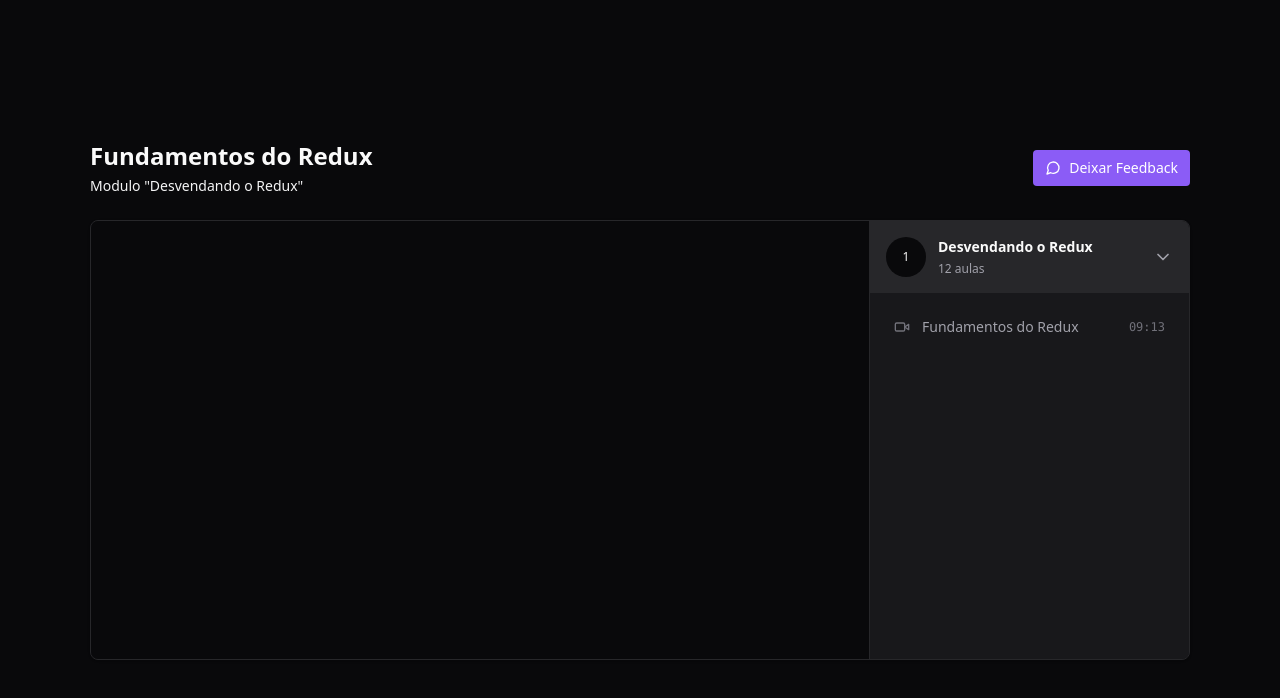
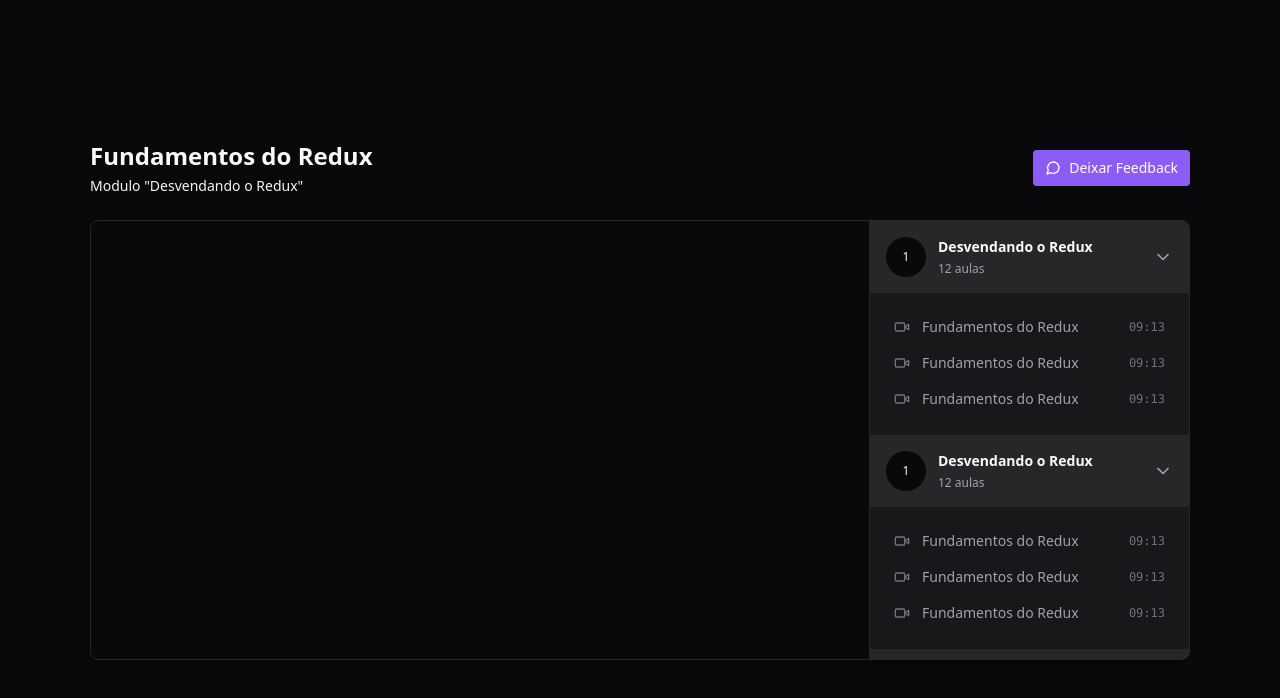
Before and after one commit to harielSantana/react-redux-zustand, a React (Vite) app: page / in a window 1280 px wide. Shown: the top 698 px of the page. Built offline with nearby package versions, Linux system fonts and the light colour scheme.

Commit message:
feat: Scrollbar na sidebar

```diff
--- a/package.json
+++ b/package.json
@@ -28,6 +28,7 @@
     "eslint-plugin-react-hooks": "^4.6.0",
     "eslint-plugin-react-refresh": "^0.4.3",
     "postcss": "^8.4.27",
+    "tailwind-scrollbar": "^3.0.4",
     "tailwindcss": "^3.3.3",
     "typescript": "^5.0.2",
     "vite": "^4.4.5"
--- a/src/pages/player.tsx
+++ b/src/pages/player.tsx
@@ -16,7 +16,8 @@
           Deixar Feedback
         </button>
       </div>
-      <main className="relative flex overflow-hidden rounded-lg border border-zinc-800 bg-zinc-900 shadow">
+
+      <main className="relative flex overflow-hidden rounded-lg border border-zinc-800 bg-zinc-900 shadow pr-80">
         <div className="flex-1">
           <div className="w-full bg-zinc-950 aspect-video">
             <ReactPlayer
@@ -27,7 +28,7 @@
             />
           </div>
         </div>
-        <aside className="w-80 border-l border-zinc-800 bg-zinc-900 ">
+        <aside className="w-80 absolute top-0 bottom-0 right-0 border-l border-zinc-800 bg-zinc-900 divide-y-2 divide-zinc-900 overflow-y-scroll scrollbar scrollbar-thin scrollbar-track-zinc-950 scrollbar-thumb-zinc-950">
           <div>
             <button className="flex w-full items-center gap-3 bg-zinc-800 p-4">
               <div className="flex h-10 w-10 rounded-full items-center justify-center bg-zinc-950 text-xs">
@@ -46,8 +47,82 @@
                 <span>Fundamentos do Redux</span>
                 <span className="ml-auto font-mono text-xs text-zinc-500">09:13</span>
               </button>
+              <button className="flex items-center gap-3 text-sm text-zinc-400">
+                <Video className="w-4 h-4 text-zinc-500" />
+                <span>Fundamentos do Redux</span>
+                <span className="ml-auto font-mono text-xs text-zinc-500">09:13</span>
+              </button>
+              <button className="flex items-center gap-3 text-sm text-zinc-400">
+                <Video className="w-4 h-4 text-zinc-500" />
+                <span>Fundamentos do Redux</span>
+                <span className="ml-auto font-mono text-xs text-zinc-500">09:13</span>
+              </button>
+            </nav>
 
+          </div>
+
+          <div>
+            <button className="flex w-full items-center gap-3 bg-zinc-800 p-4">
+              <div className="flex h-10 w-10 rounded-full items-center justify-center bg-zinc-950 text-xs">
+                1
+              </div>
+              <div className="flex flex-col gap-1 text-left">
+                <strong className="text-sm">Desvendando o Redux</strong>
+                <span className="text-xs text-zinc-400"> 12 aulas</span>
+              </div>
+              <ChevronDown className="w-5 h-5 ml-auto text-zinc-400" />
+            </button>
+
+            <nav className="relative flex flex-col gap-4 p-6">
+              <button className="flex items-center gap-3 text-sm text-zinc-400">
+                <Video className="w-4 h-4 text-zinc-500" />
+                <span>Fundamentos do Redux</span>
+                <span className="ml-auto font-mono text-xs text-zinc-500">09:13</span>
+              </button>
+              <button className="flex items-center gap-3 text-sm text-zinc-400">
+                <Video className="w-4 h-4 text-zinc-500" />
+                <span>Fundamentos do Redux</span>
+                <span className="ml-auto font-mono text-xs text-zinc-500">09:13</span>
+              </button>
+              <button className="flex items-center gap-3 text-sm text-zinc-400">
+                <Video className="w-4 h-4 text-zinc-500" />
+                <span>Fundamentos do Redux</span>
+                <span className="ml-auto font-mono text-xs text-zinc-500">09:13</span>
+              </button>
             </nav>
+
+          </div>
+
+          <div>
+            <button className="flex w-full items-center gap-3 bg-zinc-800 p-4">
+              <div className="flex h-10 w-10 rounded-full items-center justify-center bg-zinc-950 text-xs">
+                1
+              </div>
+              <div className="flex flex-col gap-1 text-left">
+                <strong className="text-sm">Desvendando o Redux</strong>
+                <span className="text-xs text-zinc-400"> 12 aulas</span>
+              </div>
+              <ChevronDown className="w-5 h-5 ml-auto text-zinc-400" />
+            </button>
+
+            <nav className="relative flex flex-col gap-4 p-6">
+              <button className="flex items-center gap-3 text-sm text-zinc-400">
+                <Video className="w-4 h-4 text-zinc-500" />
+                <span>Fundamentos do Redux</span>
+                <span className="ml-auto font-mono text-xs text-zinc-500">09:13</span>
+              </button>
+              <button className="flex items-center gap-3 text-sm text-zinc-400">
+                <Video className="w-4 h-4 text-zinc-500" />
+                <span>Fundamentos do Redux</span>
+                <span className="ml-auto font-mono text-xs text-zinc-500">09:13</span>
+              </button>
+              <button className="flex items-center gap-3 text-sm text-zinc-400">
+                <Video className="w-4 h-4 text-zinc-500" />
+                <span>Fundamentos do Redux</span>
+                <span className="ml-auto font-mono text-xs text-zinc-500">09:13</span>
+              </button>
+            </nav>
+
           </div>
         </aside>
       </main>
--- a/tailwind.config.js
+++ b/tailwind.config.js
@@ -6,5 +6,8 @@
   theme: {
     extend: {},
   },
-  plugins: [],
+  plugins: [
+    // ...
+    require('tailwind-scrollbar'),
+],
 }
```
Also changed, not shown: .eslintrc.cjs (deleted), 1 other file (tests, documents, lock files or other folders).
